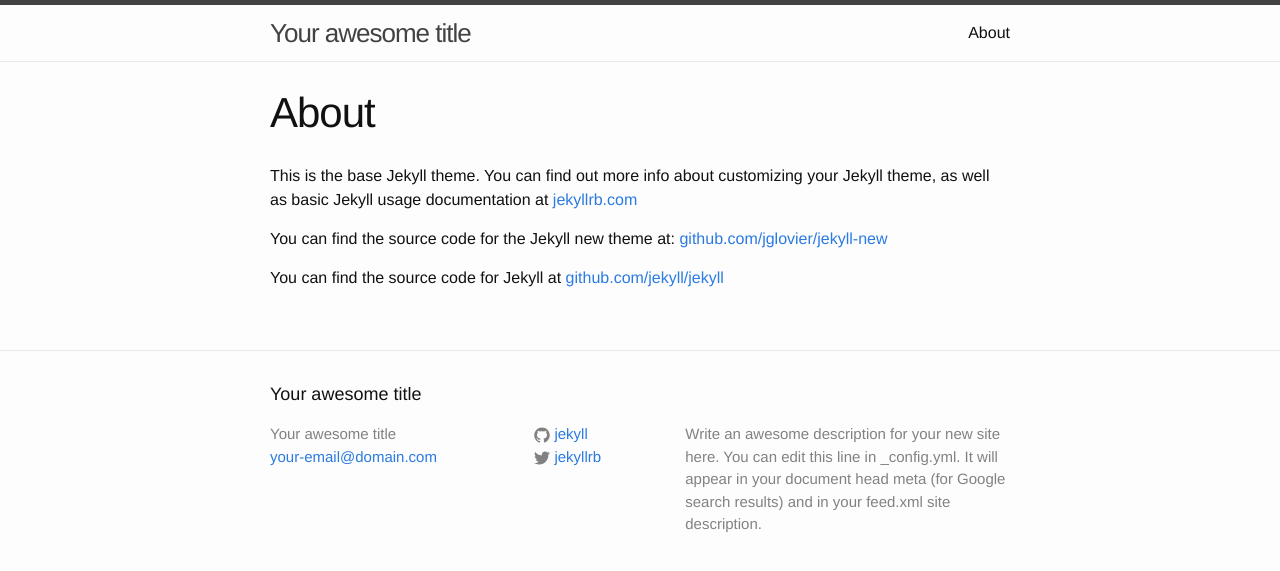
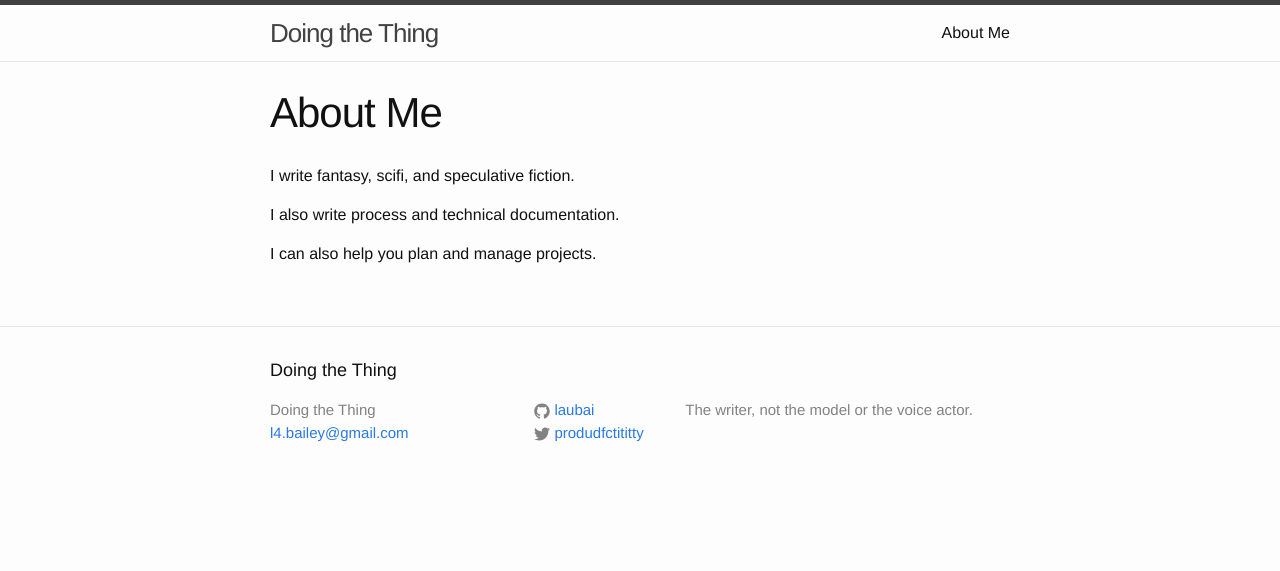
Before and after one commit to laubai/laubai.github.io, a Jekyll site: the page built from about.md, in a window 1280 px wide. Shown: the top 571 px of the page. Built offline with Jekyll 4.4.1, drawn with Linux system fonts in a browser that asks for light colours.

Commit message:
Added basic info and site title
Signed-off-by: Laura Bailey <lbailey@redhat.com>

```diff
--- a/_config.yml
+++ b/_config.yml
@@ -1,14 +1,12 @@
 # Site settings
-title: Your awesome title
-email: your-email@domain.com
+title: Doing the Thing
+email: l4.bailey@gmail.com
 description: > # this means to ignore newlines until "baseurl:"
-  Write an awesome description for your new site here. You can edit this
-  line in _config.yml. It will appear in your document head meta (for
-  Google search results) and in your feed.xml site description.
+   The writer, not the model or the voice actor.
 baseurl: "" # the subpath of your site, e.g. /blog/
-url: "http://yourdomain.com" # the base hostname & protocol for your site
-twitter_username: jekyllrb
-github_username:  jekyll
+url: "http://laurabailey.com.au" # the base hostname & protocol for your site
+twitter_username: produdfctititty
+github_username:  laubai
 
 # Build settings
 markdown: kramdown
--- a/about.md
+++ b/about.md
@@ -1,11 +1,10 @@
 ---
 layout: page
-title: About
-permalink: /about/
+title: About Me
 ---
 
-This is the base Jekyll theme. You can find out more info about customizing your Jekyll theme, as well as basic Jekyll usage documentation at [jekyllrb.com](http://jekyllrb.com/)
+I write fantasy, scifi, and speculative fiction.
 
-You can find the source code for the Jekyll new theme at: [github.com/jglovier/jekyll-new](https://github.com/jglovier/jekyll-new)
+I also write process and technical documentation.
 
-You can find the source code for Jekyll at [github.com/jekyll/jekyll](https://github.com/jekyll/jekyll)
+I can also help you plan and manage projects.
```
